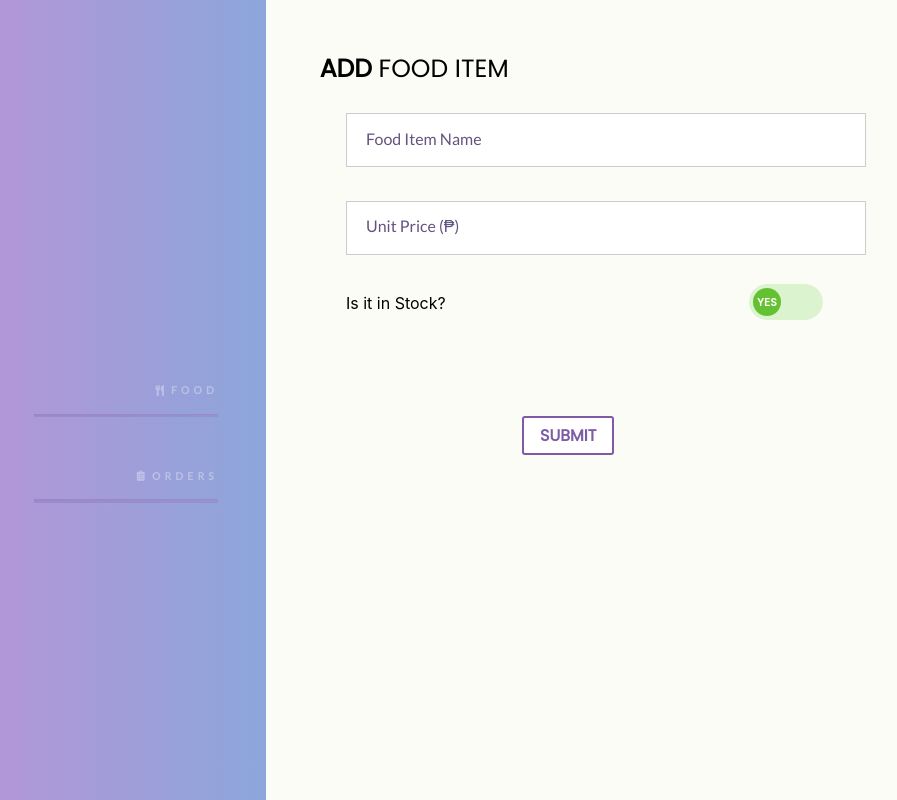
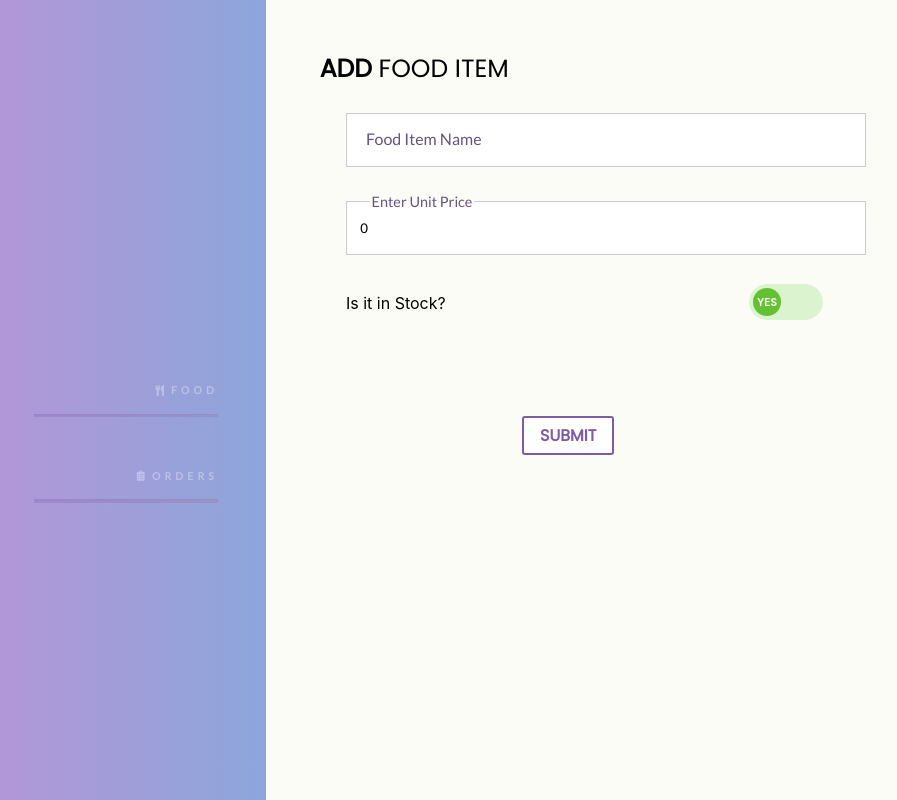
Before and after one commit to toni-tan/FoodDeliveryCaseStudy, a React (Create React App) app: page /addfood in a window 1280 px wide. Shown: the whole page, without its empty margins (54-951 px from the left). Built offline with nearby package versions, Linux system fonts and the light colour scheme.

Commit message:
addfood.js

```diff
--- a/src/components/addfood.js
+++ b/src/components/addfood.js
@@ -1,5 +1,11 @@
 import React, {Component, Fragment} from 'react';
 import '../css/addfood.css';
+
+const foodInitState = {
+  name: '',
+  price: 0,
+  inStock: true
+};
 
 class AddFood extends Component {
   constructor(props) {
@@ -7,101 +13,100 @@ class AddFood extends Component {
 
     this.state = {
       foodItemList: [],
-          food: {
-            name: '',
-            price: '',
-            inStock: true
-          }
+      food: foodInitState
     }
   }
 
-      handleChangeInfo = e => {
-        const { name, value, checked } = e.target;
+  handleChangeName = e => this.setState({
+    food: {
+      ...this.state.food,
+      name: e.target.value
+    }
+  });
 
-        if(name === 'inStock')
-          return this.setState(prev => ({
+  handleChangePrice = e => this.setState({
     food: {
-              ...prev.food,
-              inStock: checked
+      ...this.state.food,
+      price: e.target.value
     }
-          }));
+  });
 
-        // THIS
-        else if(name === 'price')
-          return this.setState(prev => ({
+  handleChangeInStock = e => this.setState({
     food: {
-              ...prev.food,
-              price: value
+      ...this.state.food,
+      inStock: e.target.checked
     }
-          }));
-        // AND THIS
-        else if(name === 'name')
-          return this.setState(prev => ({
-            food: {
-              ...prev.food,
-               name: value
-            }
-          }));
+  });
 
-        // IS EQUALS TO THIS
-        this.setState((prevState) => ({
-          food: {
-            ...prevState.food,
-            [name]: value
-          }
-        }));
-      }
-      // onChange = e => {
-      //   console.log(e.target.value);
-      // }
+  handleClearFoodFields = () => this.setState({ food: foodInitState });
 
   handleAddFoodItem = e => {
-        let {food, foodItemList} = this.state;
-        if (food.name.length <= 0 || food.price.length <= 0) {
+    let { food, foodItemList } = this.state;
+    if (food.name.length <= 0 || food.price.length <= 0)
       return alert('Food item name or Unit price cannot be blank!');
-        }
-        if (isNaN(food.price)){
+
+    if (isNaN(food.price))
       return alert('Price must be number!');
-        }
-        if (food.price < 0){
-          return alert ("Price must be a non-negative number!");
-        }
 
-       // let userList = [...this.state.userList];
+    if (food.price < 0)
+      return alert("Price must be a non-negative number!");
+
+    for(let id in foodItemList)
+      if(foodItemList[id].name === food.name)
+        return alert("Inputed name already exists");
+
+    // THIS IS NEEDED
+    food.price = Number(food.price);
     foodItemList.push(food);
-          this.setState({ foodItemList });
+    this.setState({ foodItemList }, this.handleClearFoodFields);
+
+    alert("SUCCESS!");
     e.preventDefault();
   }
 
 
   render() {
+    console.log(this.state);
 
-        console.log(this.state.foodItemList);
     return (
       <Fragment>
-
         <div>
           <p className="title"><b>Add </b> Food Item </p>
         </div>
         <div />
         <div className="flex-margin">
           <form>
-            <input required type="text" name="name" autoComplete="off"  id="name" onChange={this.handleChangeInfo} />
+            <input required
+            autoComplete="off"
+              type="text"
+              name="name"
+              id="name"
+              value={this.state.food.name}
+              onChange={this.handleChangeName} />
             <label alt="Food Item Name" placeholder="Enter Food Item Name" />
             <br />
-            <input required type="text" name="price" autoComplete="off" id="price" onChange={this.handleChangeInfo} />
+            <input required
+              autoComplete="off"
+              type="text"
+              name="price"
+              id="price"
+              value={this.state.food.price}
+              onChange={this.handleChangePrice} />
             <label alt="Unit Price (₱)" placeholder="Enter Unit Price" />
             <br /><div className="text">Is it in Stock?</div>
             <div className="button r" id="button-1">
-            <input type="checkbox" name="inStock" className="checkbox" id="inStock"
+              <input
+                type="checkbox"
+                name="inStock"
+                id="inStock"
+                className="checkbox"
                 checked={this.state.food.inStock}
-            onChange={this.handleChangeInfo} />
+                onChange={this.handleChangeInStock} />
               <div className="knobs"></div>
               <div className="layer"></div>
             </div>
-            <br/>
+            <br />
             <button type="button" onClick={this.handleAddFoodItem} className="submit">Submit</button>
-
           </form>
         </div>
       </Fragment>
```
Lines whose indentation alone changed are shown as unchanged.
